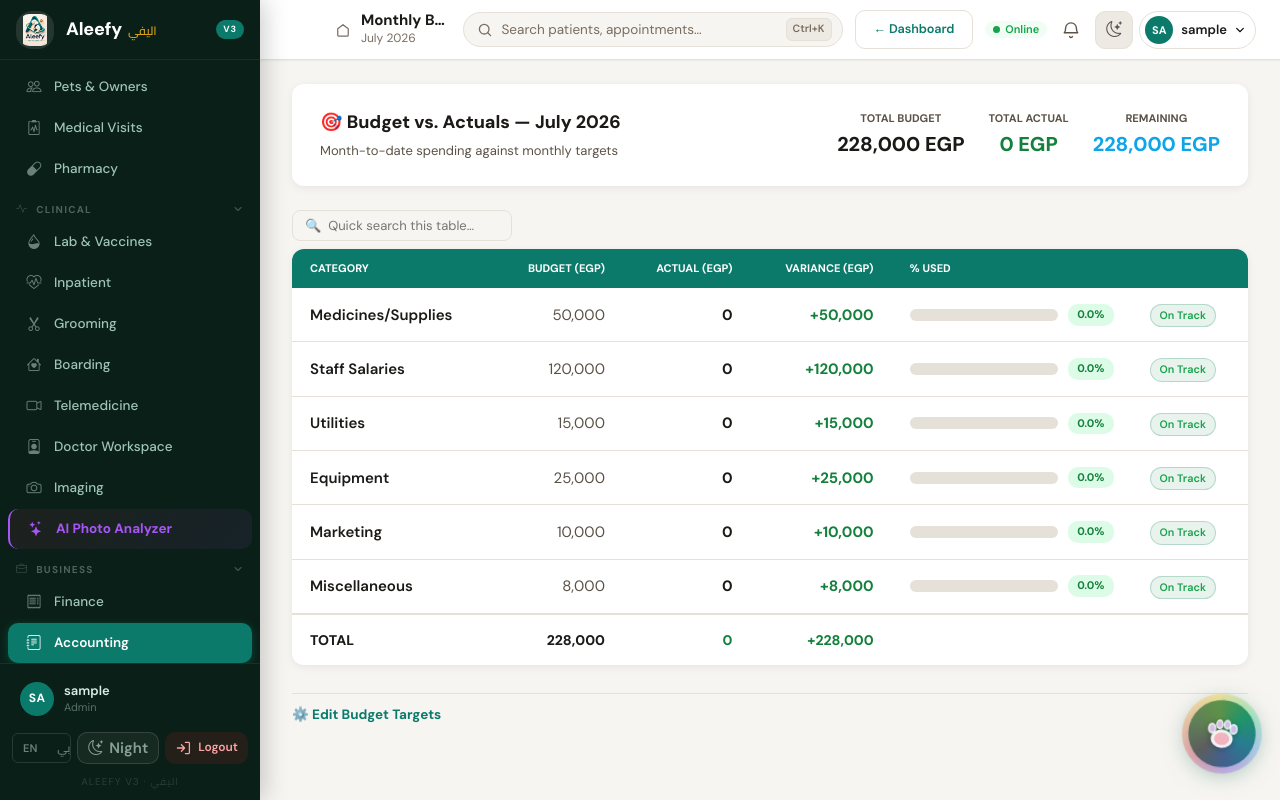
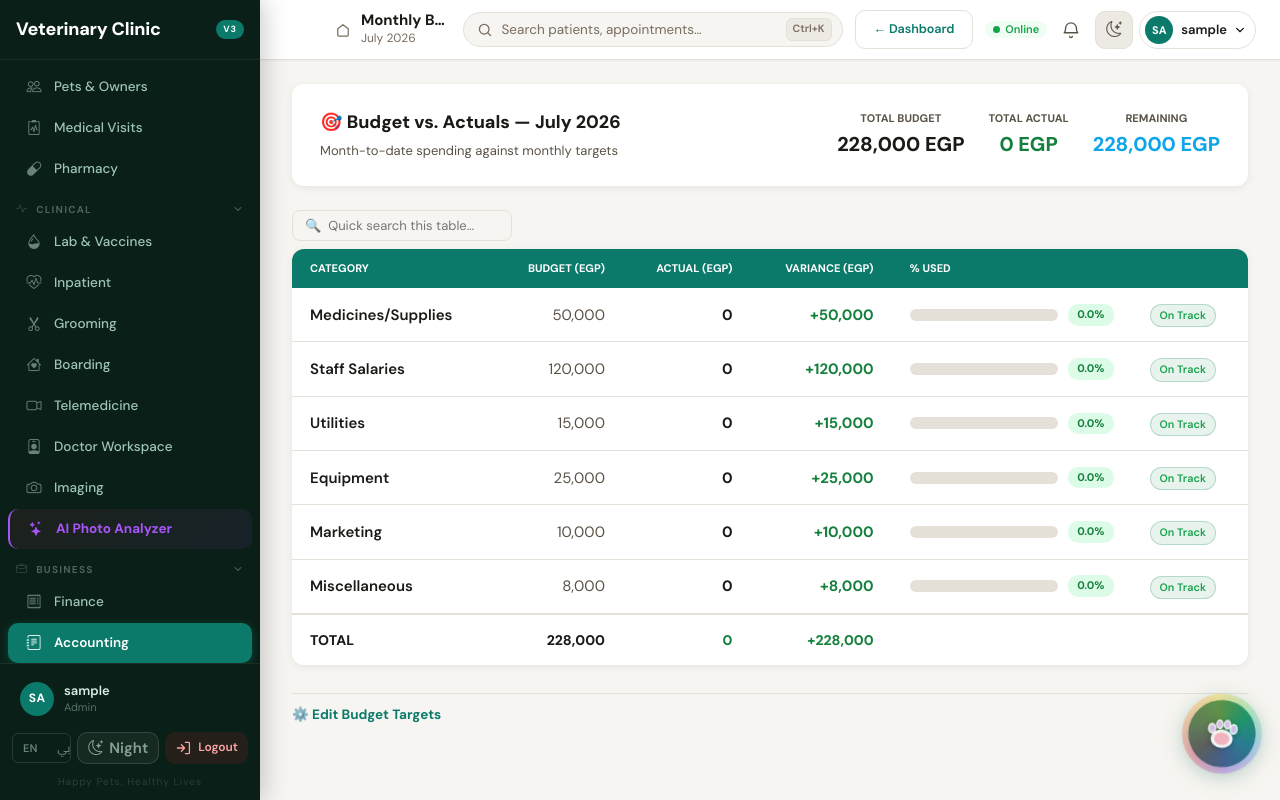
Before and after one commit to abodahn/vet-platform, a Flask app: page /accounting/budget in a window 1280 px wide. Run offline with Flask 3, Linux system fonts and the light colour scheme; the visitor is signed in with stand-in values (Sample User, id 1); data comes from the database, SQL or seed files in the repository; data that the repository does not hold is empty; some libraries are stand-ins or nearby versions.

Commit message:
feat: base.html carries the clinic's identity, not the vendor's
Browser tab, favicon, sidebar brand and tagline all read from the clinic
row. A clinic paying for this should not see the name of whoever wrote it.

When no logo is uploaded the tile is omitted entirely rather than falling
back to the vendor mark — showing someone else's logo in a clinic's own
sidebar is the bug being fixed, not a nice default.

Verified end to end against a temp database: a fresh install shows the
neutral 'Veterinary Clinic' fallback and NOT 'Aleefy'; after the clinic sets
its details the English name reaches the title and sidebar, the Arabic name
renders, and the vendor tagline is gone.

The verification also caught an inconsistency in my own snippet: the English
name gets an ellipsis when truncated at 22 chars, the Arabic did not at 18.
Now both do.

549 passed / 0 failed.

Co-Authored-By: Claude Opus 5 <noreply@anthropic.com>

```diff
--- a/templates/base.html
+++ b/templates/base.html
@@ -7,10 +7,16 @@
   <script>(function(){var t=localStorage.getItem('al-theme')||'light';document.documentElement.setAttribute('data-theme',t);if(t==='dark')document.documentElement.style.background='#101810'})();</script>
   <meta charset="utf-8">
   <meta name="viewport" content="width=device-width,initial-scale=1">
-  <meta name="application-name" content="Aleefy">
+  {#- Clinic identity, not the vendor's. A clinic paying for this should see
+      its own name in the browser tab, not the name of whoever wrote it. -#}
+  <meta name="application-name" content="{{ clinic.get('name') or 'Veterinary Clinic' }}">
   <meta name="csrf-token" content="{{ csrf_token }}">
-  <title>{% block title %}{{ app_title or page_title or 'Dashboard' }}{% endblock %} — Aleefy</title>
+  <title>{% block title %}{{ page_title or 'Dashboard' }}{% endblock %} — {{ clinic.get('name') or 'Veterinary Clinic' }}</title>
+  {% if clinic.get('logo_data') %}
+  <link rel="icon" href="{{ clinic.get('logo_data') }}">
+  {% else %}
   <link rel="icon" type="image/png" href="{{ url_for('static', filename='images/aleefy-logo.png') }}">
+  {% endif %}
 
   {#-
     ASSET_V — cache-busting content hash, STAMPED AUTOMATICALLY by
@@ -66,12 +72,20 @@
   <aside id="v3-sidebar" class="v3-sidebar" role="navigation" aria-label="{{ t('Main navigation', 'التنقل الرئيسي') }}">
 
     <!-- 1. BRAND AREA -->
-    <div class="v3-brand">
+    {#- When no logo is uploaded the tile is omitted entirely rather than
+        falling back to the vendor mark — showing someone else's logo in a
+        clinic's own sidebar is the bug being fixed here. .v3-brand-name is
+        nowrap, so the name is truncated in Jinja with the full value in the
+        parent title attribute. -#}
+    {% set _cname = clinic.get('name') or 'Veterinary Clinic' %}
+    <div class="v3-brand" title="{{ _cname }}{% if clinic.get('tagline') %} — {{ clinic.get('tagline') }}{% endif %}">
+      {% if clinic.get('logo_data') %}
       <div class="v3-brand-logo">
-        <img src="{{ url_for('static', filename='images/aleefy-logo.png') }}" alt="Aleefy" width="44" height="44">
+        <img src="{{ clinic.get('logo_data') }}" alt="{{ _cname }}" width="44" height="44">
       </div>
+      {% endif %}
       <div class="v3-brand-text">
-        <div class="v3-brand-name">Aleefy <span class="v3-brand-ar">اليفي</span></div>
+        <div class="v3-brand-name">{{ _cname[:22] }}{% if _cname|length > 22 %}…{% endif %}{% if clinic.get('name_ar') and clinic.get('name_ar') != _cname %} <span class="v3-brand-ar">{{ clinic.get('name_ar')[:18] }}{% if clinic.get('name_ar')|length > 18 %}…{% endif %}</span>{% endif %}</div>
         <span class="v3-version-badge">V3</span>
       </div>
     </div>
@@ -330,7 +344,10 @@
         </a>
         {% endif %}
       </div>
-      <div class="v3-sidebar-version">ALEEFY V3 · اليفي</div>
+      {#- The clinic's own tagline. .v3-brand is a single topbar-height flex
+          row with no space for a second line, so it lives here — which is
+          also where the vendor mark belongs rather than in the brand slot. -#}
+      <div class="v3-sidebar-version">{{ clinic.get('tagline') or 'ALEEFY V3 · اليفي' }}</div>
     </div>
 
   </aside>
```
